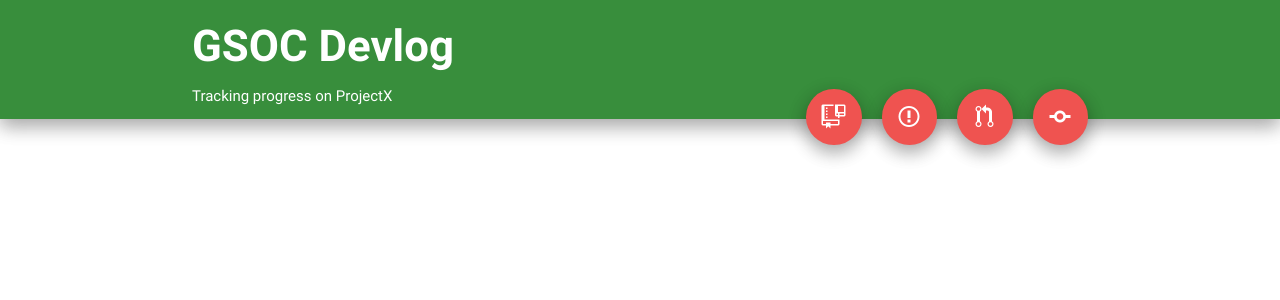
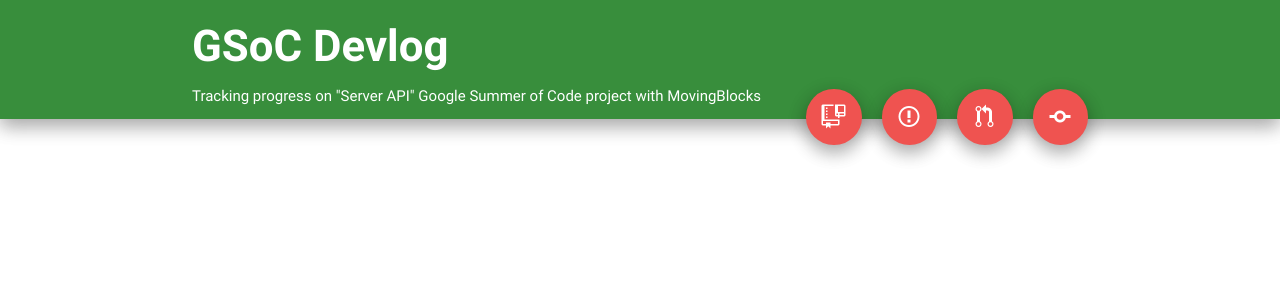
Before and after one commit to gianluca-nitti/GSoC-2017-devlog, a Jekyll site: the page built from index.html, in a window 1280 px wide. Shown: the top 300 px of the page. Built offline with Jekyll 4.4.1, drawn with Linux system fonts in a browser that asks for light colours; nearby versions of some CDN libraries.

```diff
--- a/_config.yml
+++ b/_config.yml
@@ -15,15 +15,15 @@
 # You can create any custom variable you would like, and they will be accessible
 # in the templates via {{ site.myvariable  }}.
 
-name: ???
-title: GSOC Devlog
-description: Tracking progress on ProjectX
+name: Gianluca Nitti
+title: GSoC Devlog
+description: Tracking progress on "Server API" Google Summer of Code project with MovingBlocks
 
-gh_name: ???
-gh_commits: https://www.github.com/MovingBlocks/Terasology/commits/?author=???
-gh_prs: https://github.com/MovingBlocks/Terasology/pulls?utf8=%E2%9C%93&q=is:pr+author:??
-gh_issues: https://github.com/MovingBlocks/Terasology/issues?utf8=%E2%9C%93&q=is:issue+author:???
-gh_project: https://www.github.com/MovingBlocks/Terasology
+gh_name: gianluca-nitti
+gh_commits: https://www.github.com/gianluca-nitti/FacadeServer/commits/?author=gianluca-nitti
+gh_prs: https://github.com/MovingBlocks/FacadeServer/pulls?utf8=%E2%9C%93&q=is:pr+author:gianluca-nitti
+gh_issues: https://github.com/MovingBlocks/FacadeServer/issues?utf8=%E2%9C%93&q=is:issue+author:gianluca-nitti
+gh_project: https://www.github.com/gianluca-nitti/FacadeServer
 
 # -------------------------------------
 # Build Settings
@@ -31,4 +31,4 @@ gh_project: https://www.github.com/MovingBlocks/Terasology
 markdown: kramdown
 future: true
 encodig: utf-8
-highlighter: rogue
+highlighter: rouge
```
Also changed, not shown: README.md.
